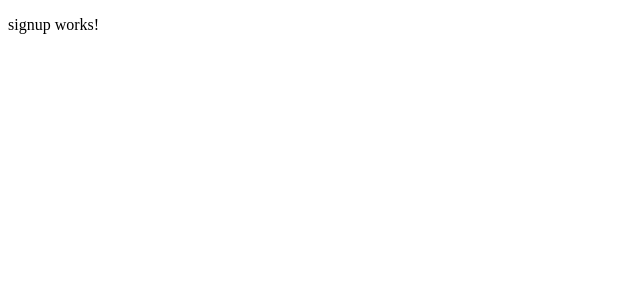
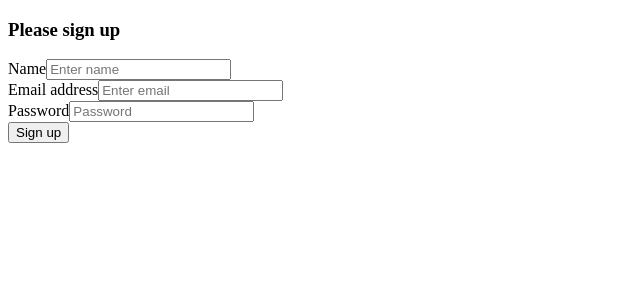
Before and after one commit to VittoAdesso/swimming_app, an Angular app in the folder app/: page /signup in a window 1280 px wide. Shown: the top 300 px of the page, without its empty margins (0-640 px from the left). Built offline with nearby package versions, Linux system fonts and the light colour scheme.

Commit message:
added new features & functionality

```diff
--- a/app/src/app/features/signup/components/signup/signup.component.html
+++ b/app/src/app/features/signup/components/signup/signup.component.html
@@ -1 +1,18 @@
-<p>signup works!</p>
+<div class="form-container">
+    <form [formGroup]="signupForm" (ngSubmit)="registerUser()">
+        <h3>Please sign up</h3>
+        <div>
+            <label>Name</label>
+            <input type="text" class="form-control" formControlName="name" placeholder="Enter name" required>
+        </div>
+        <div>
+            <label>Email address</label>
+            <input type="email" class="form-control" formControlName="email" placeholder="Enter email" required>
+        </div>
+        <div>
+            <label>Password</label>
+            <input type="password" class="form-control" formControlName="password" placeholder="Password" required>
+        </div>
+            <button type="submit">Sign up</button>
+    </form>
+</div>
--- a/app/src/app/features/signup/components/signup/signup.component.ts
+++ b/app/src/app/features/signup/components/signup/signup.component.ts
@@ -1,15 +1,45 @@
 import { Component, OnInit } from '@angular/core';
+
+import { FormBuilder, FormGroup } from '@angular/forms';
+
+import { Router } from '@angular/router';
+
+import { AuthService } from 'src/app/core/services/auth.service';
 
 @Component({
   selector: 'app-signup',
   templateUrl: './signup.component.html',
   styleUrls: ['./signup.component.scss']
 })
+
 export class SignupComponent implements OnInit {
 
-  constructor() { }
+  public signupForm: FormGroup;
+
+  constructor(
+    public authService: AuthService,   //find into CORE
+    public fb: FormBuilder,
+    public router: Router) {
+      this.signupForm = this.fb.group({
+        name: [''],
+        email: [''],
+        password: [''],
+        emoji: ['']
+      })
+    }
 
   ngOnInit(): void {
+    /*empty */
   }
 
-}
+  // function to register
+  public registerUser() {
+    this.authService.signUp(this.signupForm?.value).subscribe((res: any) => {
+      if (res.result) {
+        this.signupForm?.reset()
+        this.router.navigate(['signin']);
+      }
+    })
+  }
+
+  }
--- a/app/src/app/features/signup/signup.module.ts
+++ b/app/src/app/features/signup/signup.module.ts
@@ -3,6 +3,7 @@ import { CommonModule } from '@angular/common';
 
 import { SignupRoutingModule } from './signup-routing.module';
 import { SignupComponent } from './components/signup/signup.component';
+import { FormsModule, ReactiveFormsModule } from '@angular/forms';
 
 
 @NgModule({
@@ -11,7 +12,9 @@ import { SignupComponent } from './components/signup/signup.component';
   ],
   imports: [
     CommonModule,
-    SignupRoutingModule
+    SignupRoutingModule,
+    ReactiveFormsModule,
+    FormsModule
   ]
 })
 export class SignupModule { }
```
